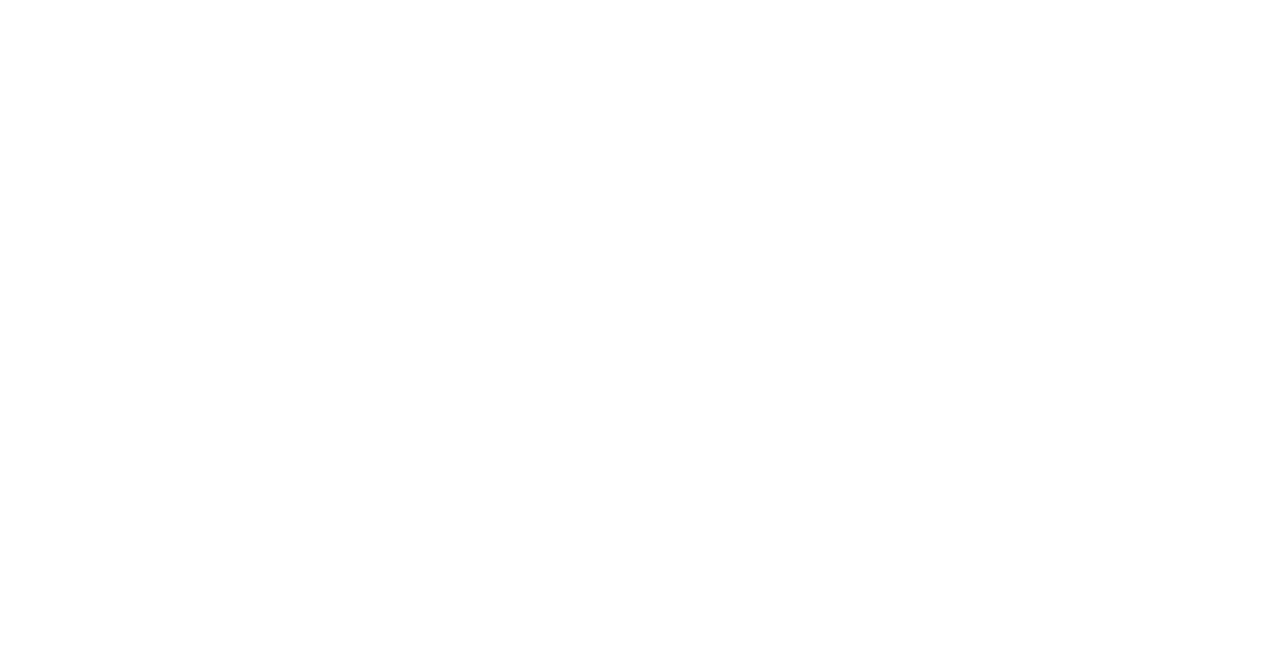
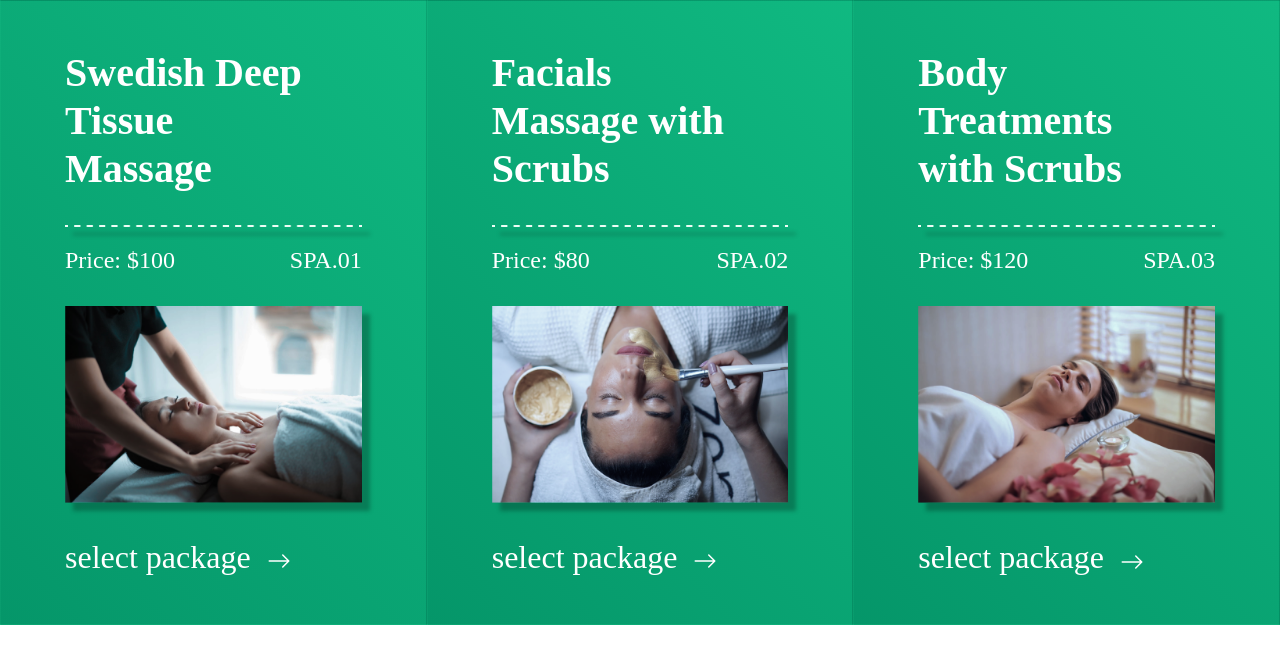
Before and after one commit to sidvekariya/figma-massage-template, a Next.js app: page / in a window 1280 px wide. Shown: the top 664 px of the page. Built offline with nearby package versions, Linux system fonts and the light colour scheme.

Commit message:
component added in app.js

```diff
--- /dev/null
+++ b/components/HomePage.js
@@ -0,0 +1,12 @@
+import React from "react";
+import MassageCardList from "./ItemComponent";
+
+const HomePage = () => {
+    return (
+        <div className="app">
+            <MassageCardList />
+        </div>
+    );
+};
+
+export default HomePage;
--- a/pages/_app.js
+++ b/pages/_app.js
@@ -1,5 +1,11 @@
-import '@/styles/globals.css'
+import HomePage from "@/components/HomePage";
+import "@/styles/globals.css";
 
 export default function App({ Component, pageProps }) {
-  return <Component {...pageProps} />
+    return (
+        <div>
+            <HomePage />
+            <Component {...pageProps} />
+        </div>
+    );
 }
```
